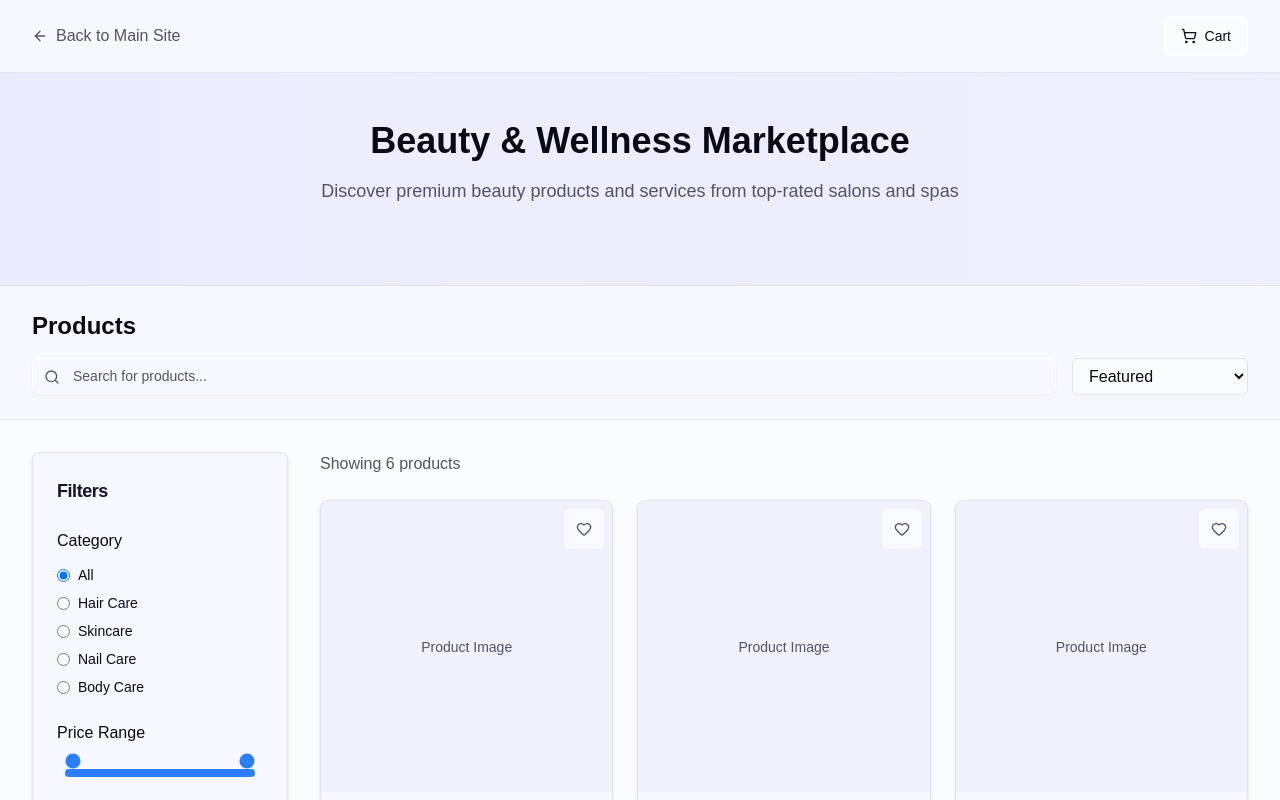
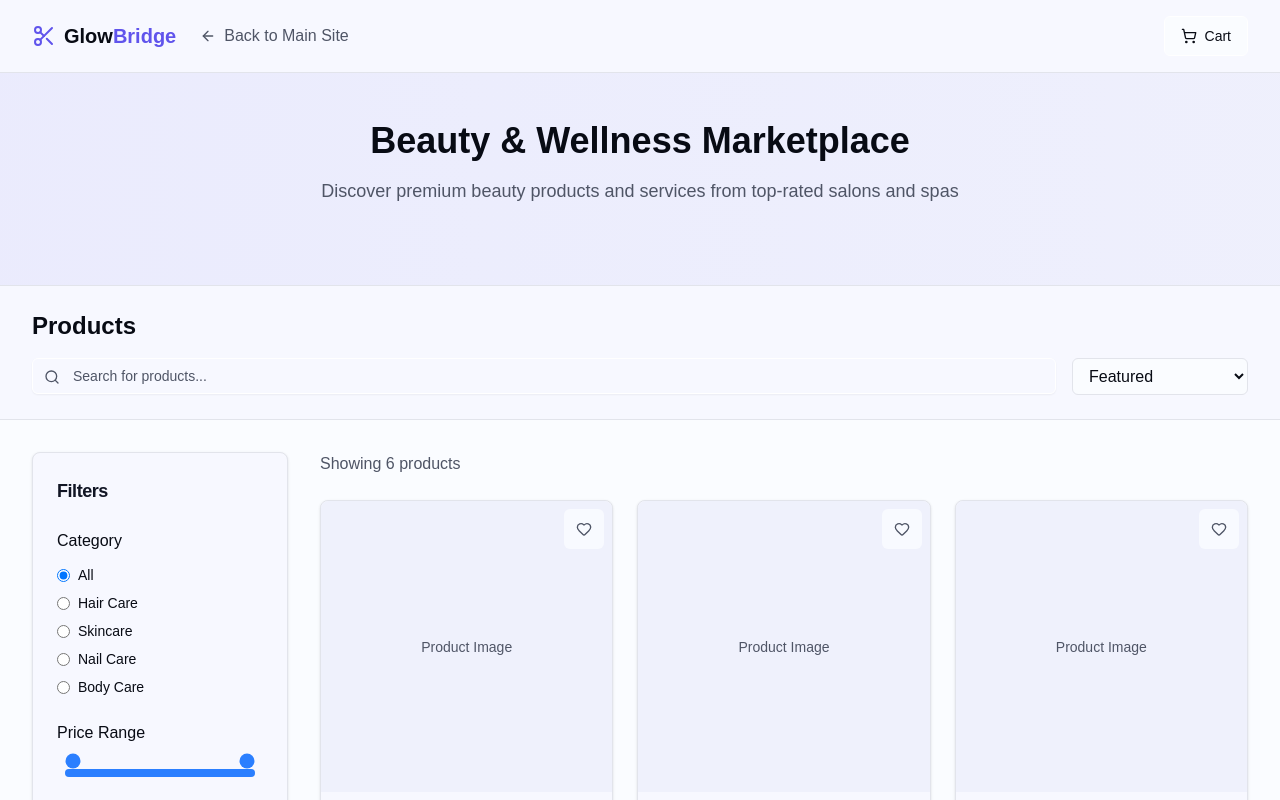
Before and after one commit to sachinthaHeshan/GlowBridge, a Next.js app: page /shopping in a window 1280 px wide. Shown: the top 800 px of the page. Built offline with nearby package versions, Linux system fonts and the light colour scheme.

Commit message:
Update Marketplace.tsx

```diff
--- a/src/components/shopping/Marketplace.tsx
+++ b/src/components/shopping/Marketplace.tsx
@@ -1,7 +1,7 @@
 "use client";
 
 import React, { useState, useMemo } from "react";
-import { Search, Filter, ShoppingCart, Star, Heart, ArrowLeft } from "lucide-react";
+import { Search, Filter, ShoppingCart, Star, Heart, ArrowLeft, Scissors } from "lucide-react";
 import { Button } from "@/components/ui/button";
 import { Input } from "@/components/ui/input";
 import { Card, CardContent, CardHeader, CardTitle } from "@/components/ui/card";
@@ -171,10 +171,20 @@ export default function Marketplace() {
       <div className="bg-card border-b border-border">
         <div className="max-w-7xl mx-auto px-4 sm:px-6 lg:px-8 py-4">
           <div className="flex items-center justify-between">
-            <Link href="/" className="flex items-center space-x-2 text-muted-foreground hover:text-foreground transition-colors">
-              <ArrowLeft className="h-4 w-4" />
-              <span>Back to Main Site</span>
-            </Link>
+            <div className="flex items-center space-x-6">
+              {/* Brand Logo */}
+              <div className="flex items-center space-x-2">
+                <Scissors className="h-6 w-6 text-primary" />
+                <span className="text-xl font-bold font-heading text-foreground">
+                  Glow<span className="text-primary">Bridge</span>
+                </span>
+              </div>
+              {/* Back Link */}
+              <Link href="/" className="flex items-center space-x-2 text-muted-foreground hover:text-foreground transition-colors">
+                <ArrowLeft className="h-4 w-4" />
+                <span>Back to Main Site</span>
+              </Link>
+            </div>
             <div className="flex items-center space-x-4">
               <Button
                 variant="outline"
```
